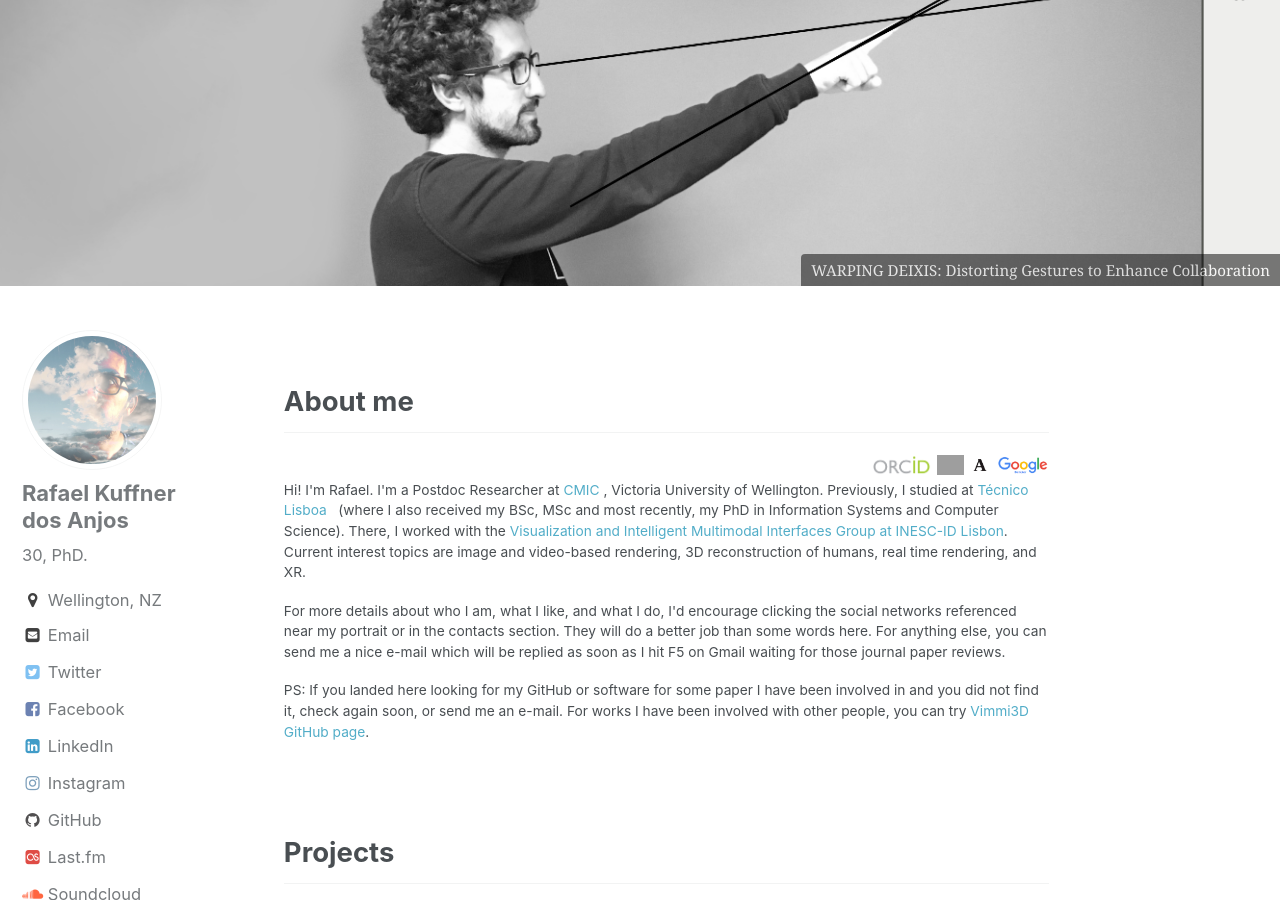
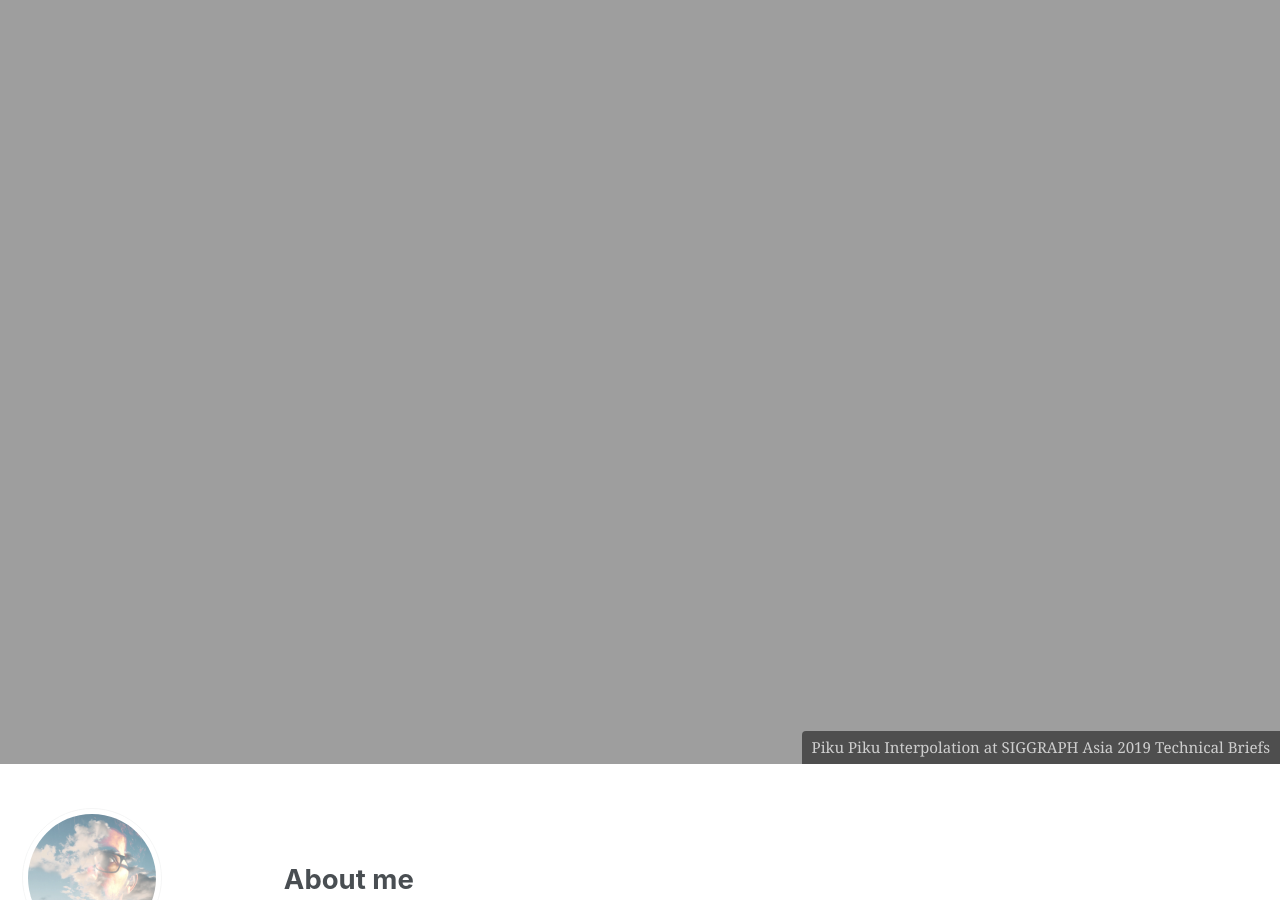
Before and after one commit to rafaelkuffner/rafaelkuffner.github.io, a Jekyll site: the page built from index.html, in a window 1280 px wide and 900 px high, scrolled down 296 px. Built offline with Jekyll 4.4.1, drawn with Linux system fonts in a browser that asks for light colours; the list of posts is cut into pages by our own code; grey boxes are pictures that could not be loaded.

Commit message:
changed the header to something more recent
piku piku project :)

```diff
--- a/index.html
+++ b/index.html
@@ -2,10 +2,10 @@
 layout: single
 author_profile: true
 header:
-  image: /assets/images/rafapoint.jpeg
+  image: /assets/images/header.jpeg
   #overlay_image: /assets/images/teaser.jpg
   #overlay_filter: 0.1 # same as adding an opacity of 0.5 to a black background
-  caption: "WARPING DEIXIS: Distorting Gestures to Enhance Collaboration" #"Hey this is my website"
+  caption: "Piku Piku Interpolation at SIGGRAPH Asia 2019 Technical Briefs" #"Hey this is my website"
   #cta_label: # "More Info"
   #cta_url: #"www.google.com"
 
```
Also changed, not shown: 2 other files.
